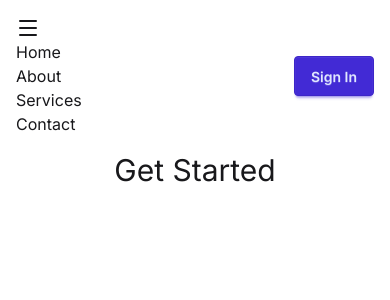
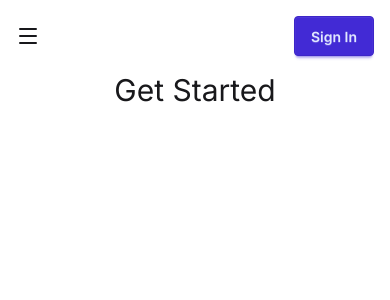
Before and after one commit to ihriyad/simple-react-project-5, a React (Vite) app: page /contact in a window 390 px wide. Shown: the top 300 px of the page. Built offline with nearby package versions, Linux system fonts and the light colour scheme.

Commit message:
completed navbar

```diff
--- a/src/components/Navbar/MyNavbar.jsx
+++ b/src/components/Navbar/MyNavbar.jsx
@@ -31,12 +31,13 @@ const MyNavbar = () => {
   const [open, setOpen] = useState(false);
   return (
     <nav className="flex justify-between items-center p-4">
-      <div className="nav-left md:hidden" onClick={() => setOpen(!open)}>
-        {open ? <X></X> : <Menu></Menu>}
-        <ul>
-            {Links}
-        </ul>
+      <div className="md:hidden">
+        <span className="cursor-pointer" onClick={() => setOpen(!open)}>
+          {open ? <X></X> : <Menu></Menu>}
+        </span>
+        <ul className={`${open ? "block" : "hidden"} mt-3`}>{Links}</ul>
       </div>
+
       <ul className="md:flex space-x-5 p-5 hidden">{Links}</ul>
       <button className="btn btn-primary">Sign In</button>
       {/* <ul className="flex space-x-5">
--- a/src/components/Navbar/navlink.jsx
+++ b/src/components/Navbar/navlink.jsx
@@ -2,7 +2,7 @@ import React from "react";
 
 const NavLink = ({ route }) => {
   return (
-    <div>
+    <div className="hover:text-cyan-400">
       <li>
         <a href={route.path}>{route.name}</a>
       </li>
```
